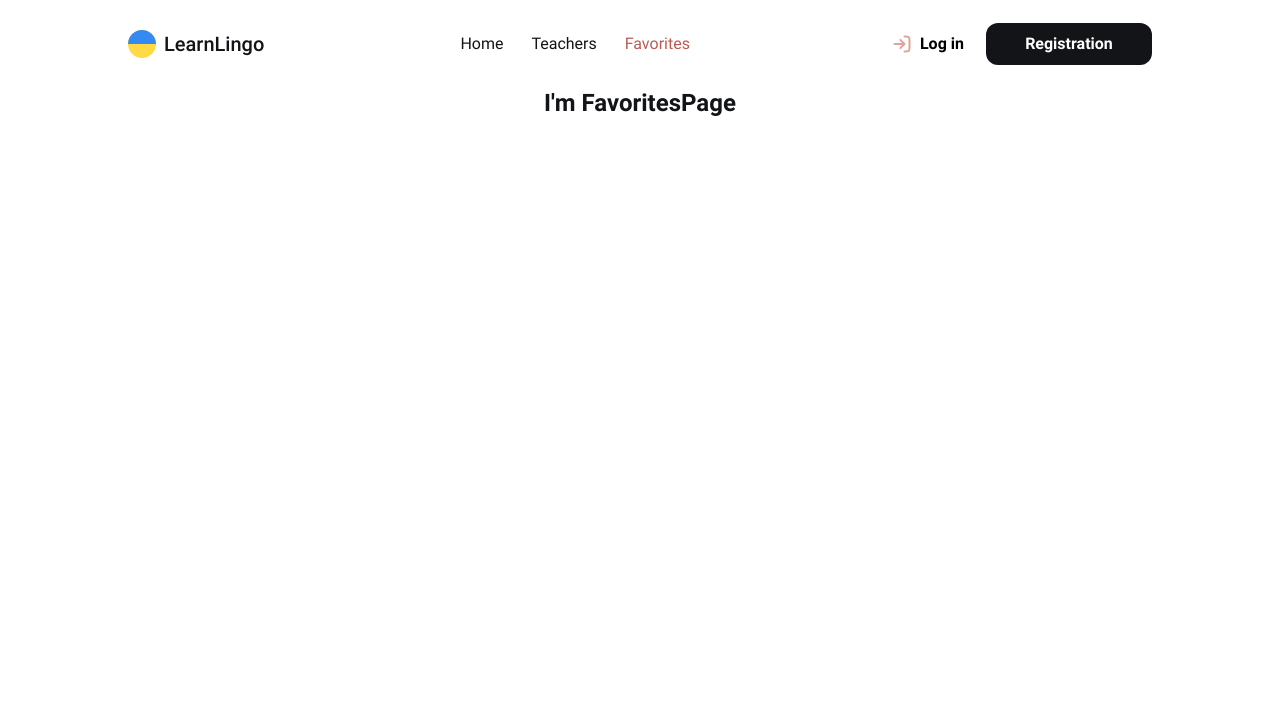
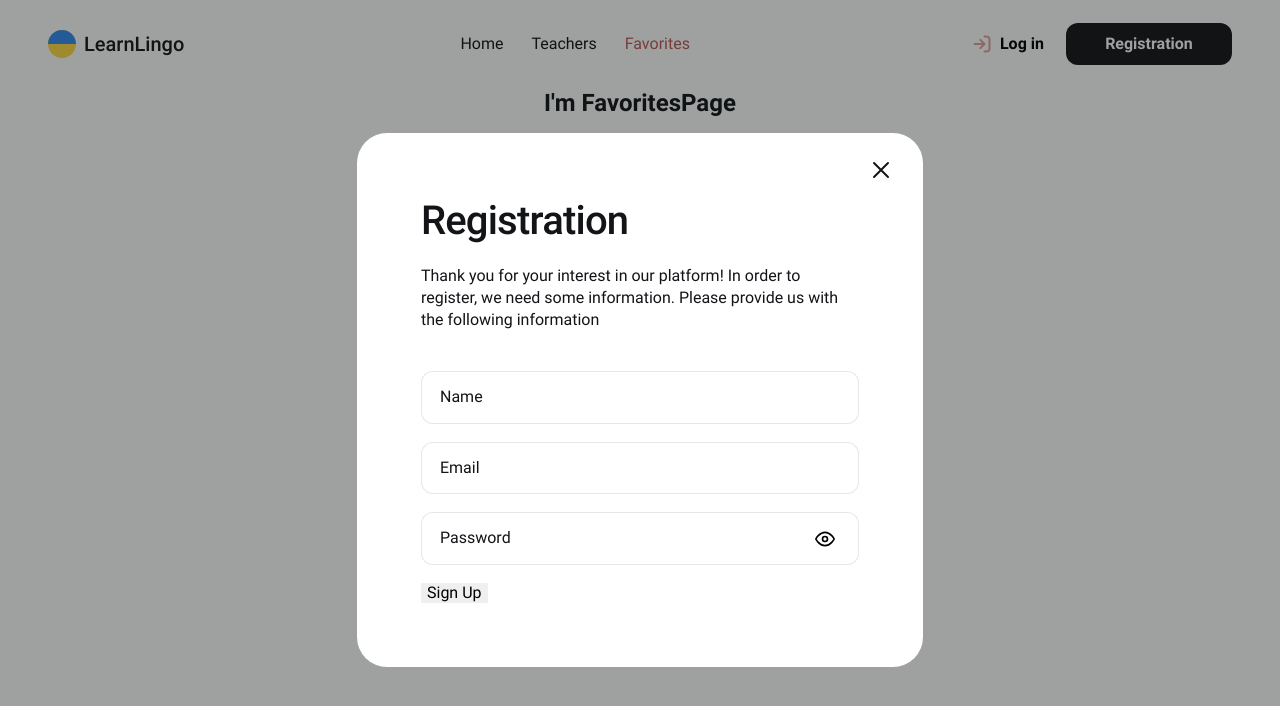
Before and after one commit to AliceBondMe/lingua, a React (Vite) app: page /lingua/favorites in a window 1280 px wide. Both pictures are taken after a click on the button "Registration". Shown: the top 706 px of the page. Built offline with nearby package versions, Linux system fonts and the light colour scheme.

Commit message:
stats, modal & started forms

```diff
--- a/index.html
+++ b/index.html
@@ -8,6 +8,7 @@
   </head>
   <body>
     <div id="root"></div>
+    <div id="modal-root"></div>
     <script type="module" src="/src/main.tsx"></script>
   </body>
 </html>
--- a/package.json
+++ b/package.json
@@ -10,11 +10,13 @@
     "preview": "vite preview"
   },
   "dependencies": {
+    "@hookform/resolvers": "^3.3.4",
     "@reduxjs/toolkit": "^2.2.3",
     "modern-normalize": "^2.0.0",
     "react": "^18.2.0",
     "react-dom": "^18.2.0",
     "react-hook-form": "^7.51.4",
+    "react-icons": "^5.2.0",
     "react-loader-spinner": "^6.1.6",
     "react-redux": "^9.1.2",
     "react-router": "^6.23.0",
--- a/src/assets/styles/GlobalStyles.ts
+++ b/src/assets/styles/GlobalStyles.ts
@@ -7,6 +7,7 @@ export const GlobalStyle = createGlobalStyle`
       --text-main: #121417;
       --text-secondary: #8A8A89;
       --text-contrast: #ffffff;
+      --text-light: rgba(18, 20, 23, 0.7);
       --accent-main: #E0A39A;
       --accent-secondary: #F2C0BD;
       --accent-sat: #bb5954;
@@ -70,7 +71,7 @@ export const GlobalStyle = createGlobalStyle`
     }
 
     ::-webkit-scrollbar-thumb {
-      background-color: var(--scroll);
+      background-color: var(--accent-main);
       border-radius: 8px;
     }
 
@@ -82,10 +83,10 @@ export const GlobalStyle = createGlobalStyle`
 export const fadeInScale = keyframes`
   from {
     opacity: 0;
-    transform: translateY(-100vh) scale(0.1)
+    transform:  scale(0.01) rotate(360deg);
   }
   to {
     opacity: 1;
-    transform: translateY(0) scale(1)
+    transform:  scale(1);
   }
 `;
--- /dev/null
+++ b/src/components/Forms/Forms.styled.tsx
@@ -0,0 +1,44 @@
+import styled from "styled-components";
+
+export const Header = styled.h2`
+  font-size: 40px;
+  font-weight: 500;
+  line-height: 1.2;
+  letter-spacing: -0.8px;
+  margin-bottom: 20px;
+`;
+
+export const Text = styled.p`
+  line-height: 1.38;
+  margin-bottom: 40px;
+`;
+
+export const Input = styled.input`
+  width: 100%;
+  border-radius: 12px;
+  border: 1px solid rgba(18, 20, 23, 0.1);
+  padding: 16px 18px;
+  margin-bottom: 18px;
+
+  &::placeholder {
+    color: var(--text-main);
+    font-family: Roboto;
+    line-height: 1.37;
+  }
+`;
+
+export const PasswordContainer = styled.div`
+  position: relative;
+`;
+
+export const ShowPasswordBtn = styled.button`
+  position: absolute;
+  top: 16px;
+  right: 18px;
+  background-color: transparent;
+  transition: color var(--transition-main);
+
+  &:hover {
+    color: var(--accent-main);
+  }
+`;
--- /dev/null
+++ b/src/components/Forms/Registration.tsx
@@ -0,0 +1,86 @@
+import { yupResolver } from "@hookform/resolvers/yup";
+import { FC, useState } from "react";
+import { SubmitHandler, useForm } from "react-hook-form";
+import * as yup from "yup";
+import {
+  Header,
+  Input,
+  PasswordContainer,
+  ShowPasswordBtn,
+  Text,
+} from "./Forms.styled";
+import { FiEye, FiEyeOff } from "react-icons/fi";
+
+interface Inputs {
+  name: string;
+  email: string;
+  password: string;
+}
+
+const validationSchema = yup.object().shape({
+  name: yup
+    .string()
+    .min(3, "Name must contain 3 or more characters")
+    .required("A name is required"),
+  email: yup
+    .string()
+    .email("Please enter valid email")
+    .required("An email is required"),
+  password: yup
+    .string()
+    .min(5, "Password must contain 5 or more characters")
+    .required("A password is required"),
+});
+
+export const Registration: FC = () => {
+  const [isShowPassword, setIsShowPassword] = useState(false);
+
+  const {
+    register,
+    handleSubmit,
+    reset,
+    formState: { errors },
+  } = useForm<Inputs>({
+    resolver: yupResolver(validationSchema),
+  });
+  const onSubmit: SubmitHandler<Inputs> = (data) => {
+    console.log(data);
+    reset();
+  };
+
+  return (
+    <>
+      <Header>Registration</Header>
+      <Text>
+        Thank you for your interest in our platform! In order to register, we
+        need some information. Please provide us with the following information
+      </Text>
+      <form onSubmit={handleSubmit(onSubmit)}>
+        <Input {...register("name")} placeholder="Name" />
+        <p>{errors.name?.message}</p>
+
+        <Input type="email" {...register("email")} placeholder="Email" />
+        <p>{errors.email?.message}</p>
+
+        <PasswordContainer>
+          <Input
+            type={isShowPassword ? "text" : "password"}
+            {...register("password")}
+            placeholder="Password"
+          />
+
+          <ShowPasswordBtn
+            type="button"
+            onClick={() => setIsShowPassword((prev) => !prev)}
+          >
+            {isShowPassword ? <FiEyeOff size={20} /> : <FiEye size={20} />}
+          </ShowPasswordBtn>
+        </PasswordContainer>
+
+        <p>{errors.email?.message}</p>
+
+        <button type="submit">Sign Up</button>
+      </form>
+    </>
+  );
+};
--- a/src/components/Header/Header.styled.tsx
+++ b/src/components/Header/Header.styled.tsx
@@ -2,16 +2,13 @@ import { Link } from "react-router-dom";
 import styled from "styled-components";
 
 export const HeaderStyled = styled.header`
-  top: 0;
-  left: 0;
-  margin-top: 20px;
-  position: sticky;
-  z-index: 1100;
   display: flex;
+  width: 1184px;
+  margin: 20px auto 0 auto;
   justify-content: space-between;
   align-items: center;
   height: 48px;
-  padding: 12px 128px;
+  padding: 12px 0;
   color: var(--text-main);
 
   & a {
--- a/src/components/Header/Header.tsx
+++ b/src/components/Header/Header.tsx
@@ -9,9 +9,15 @@ import {
 } from "./Header.styled";
 import { Icon } from "../Icon/Icon";
 import { FC } from "react";
+import { useShowModal } from "../../hooks/useShowModal";
+import { Modal } from "../Modal/Modal";
+import { Registration } from "../Forms/Registration";
 
 export const Header: FC = () => {
+  const { isShowModal, openModal, closeModal } = useShowModal();
+
   return (
+    <>
       <HeaderStyled>
         <Logo to="/">
           <Icon name="icon-ukraine" width={28} height={28} />
@@ -23,12 +29,18 @@ export const Header: FC = () => {
           <NavLink to="favorites">Favorites</NavLink>
         </Navigation>
         <BtnsGroup>
-        <LoginBtn type="button">
+          <LoginBtn type="button" onClick={openModal}>
             <Icon name="icon-login" width={20} height={20} />
             Log in
           </LoginBtn>
-        <RegistrationBtn type="button">Registration</RegistrationBtn>
+          <RegistrationBtn type="button" onClick={openModal}>
+            Registration
+          </RegistrationBtn>
         </BtnsGroup>
       </HeaderStyled>
+      {isShowModal && (
+        <Modal closeModal={closeModal} children={<Registration />} />
+      )}
+    </>
   );
 };
--- /dev/null
+++ b/src/components/Modal/Modal.styled.tsx
@@ -0,0 +1,43 @@
+import styled from "styled-components";
+import { fadeInScale } from "../../assets/styles/GlobalStyles";
+
+export const ModalContainer = styled.div`
+  position: relative;
+  display: flex;
+  flex-direction: column;
+  width: 566px;
+  border-radius: 30px;
+  padding: 64px;
+  background-color: var(--bg-main);
+  animation: ${fadeInScale} 1s ease-in-out;
+`;
+
+export const CloseBtn = styled.button`
+  position: absolute;
+  top: 20px;
+  right: 20px;
+  background-color: transparent;
+
+  & svg {
+    color: var(--text-main);
+    transition: color var(--transition-main), transform var(--transition-main);
+
+    &:hover {
+      color: var(--accent-main);
+      transform: rotate(180deg);
+    }
+  }
+`;
+
+export const Backdrop = styled.div`
+  z-index: 1200;
+  position: fixed;
+  top: 0;
+  left: 0;
+  width: 100vw;
+  height: 100vh;
+  display: flex;
+  justify-content: center;
+  align-items: center;
+  background-color: var(--backdrop);
+`;
--- /dev/null
+++ b/src/components/Modal/Modal.tsx
@@ -0,0 +1,48 @@
+import { FC, ReactNode, SyntheticEvent, useEffect } from "react";
+import { createPortal } from "react-dom";
+import { IoCloseOutline } from "react-icons/io5";
+import { Backdrop, CloseBtn, ModalContainer } from "./Modal.styled";
+
+const modalRoot = document.querySelector("#modal-root") as HTMLElement;
+
+interface ModalProps {
+  closeModal: () => void;
+  children: ReactNode;
+}
+
+export const Modal: FC<ModalProps> = ({ closeModal, children }) => {
+  const handleBackdropClose = (e: SyntheticEvent) => {
+    if (e.target === e.currentTarget) {
+      closeModal();
+    }
+  };
+
+  useEffect(() => {
+    const handleCloseByEsc = (e: KeyboardEvent) => {
+      if (e.code === "Escape") {
+        closeModal();
+      }
+    };
+    window.addEventListener("keydown", handleCloseByEsc);
+
+    return () => {
+      window.removeEventListener("keydown", handleCloseByEsc);
+    };
+  }, [closeModal]);
+
+  return createPortal(
+    <Backdrop onClick={handleBackdropClose}>
+      <ModalContainer>
+        <CloseBtn
+          type="button"
+          area-label="close modal window"
+          onClick={closeModal}
+        >
+          <IoCloseOutline size={32} />
+        </CloseBtn>
+        {children}
+      </ModalContainer>
+    </Backdrop>,
+    modalRoot
+  );
+};
--- /dev/null
+++ b/src/hooks/useShowModal.ts
@@ -0,0 +1,17 @@
+import { useState } from "react";
+
+export const useShowModal = () => {
+  const [isShowModal, setIsShowModal] = useState(false);
+
+  const openModal: () => void = () => {
+    setIsShowModal(true);
+    document.body.style.overflow = "hidden";
+  };
+
+  const closeModal: () => void = () => {
+    setIsShowModal(false);
+    document.body.style.overflow = "";
+  };
+
+  return { isShowModal, openModal, closeModal };
+};
--- a/src/pages/HomePage.styled.tsx
+++ b/src/pages/HomePage.styled.tsx
@@ -1,12 +1,14 @@
 import styled from "styled-components";
 
-export const Wrap = styled.div`
+export const Wrap = styled.section`
   display: flex;
   gap: 24px;
+  margin-bottom: 24px;
 `;
 
 export const TextBlock = styled.div`
-  width: 720px;
+  max-width: 720px;
+  height: 530px;
   padding: 98px 64px;
   border-radius: 30px;
   background: var(--bg-secondary);
@@ -64,7 +66,7 @@ export const ImageContainer = styled.div`
   justify-content: center;
   align-items: center;
   border-radius: 30px;
-  width: 568px;
+  max-width: 568px;
   height: 530px;
   overflow: hidden;
   object-fit: cover;
@@ -75,3 +77,34 @@ export const ImageContainer = styled.div`
     height: auto;
   }
 `;
+
+export const StatList = styled.ul`
+  display: flex;
+  gap: 100px;
+  justify-content: space-between;
+  padding: 40px 100px;
+  width: 1312px;
+  height: 116px;
+  border-radius: 30px;
+  border: 2px dashed var(--accent-main);
+`;
+
+export const StatItem = styled.li`
+  display: flex;
+  align-items: center;
+  gap: 16px;
+`;
+
+export const NumericData = styled.p`
+  font-size: 28px;
+  font-weight: 500;
+  line-height: 1.14;
+  letter-spacing: -0.56px;
+`;
+
+export const Text = styled.span`
+  width: 96px;
+  color: var(--text-light);
+  font-size: 14px;
+  line-height: 1.29;
+`;
--- a/src/pages/HomePage.tsx
+++ b/src/pages/HomePage.tsx
@@ -2,6 +2,10 @@ import {
   GetStartedBtn,
   ImageContainer,
   MainHeader,
+  NumericData,
+  StatItem,
+  StatList,
+  Text,
   TextBlock,
   Wrap,
 } from "./HomePage.styled";
@@ -30,6 +34,24 @@ const HomePage = () => {
           <img src={happyStudent} alt="happy student with laptop" />
         </ImageContainer>
       </Wrap>
+      <StatList>
+        <StatItem>
+          <NumericData>32,000 +</NumericData>
+          <Text>Experienced tutors</Text>
+        </StatItem>
+        <StatItem>
+          <NumericData>300,000 +</NumericData>
+          <Text>5-star tutor reviews</Text>
+        </StatItem>
+        <StatItem>
+          <NumericData>120 +</NumericData>
+          <Text>Subjects taught</Text>
+        </StatItem>
+        <StatItem>
+          <NumericData>200 +</NumericData>
+          <Text>Tutor nationalities</Text>
+        </StatItem>
+      </StatList>
     </>
   );
 };
```
Also changed, not shown: 1 other file (tests, documents, lock files or other folders). Lines whose indentation alone changed are shown as unchanged.
